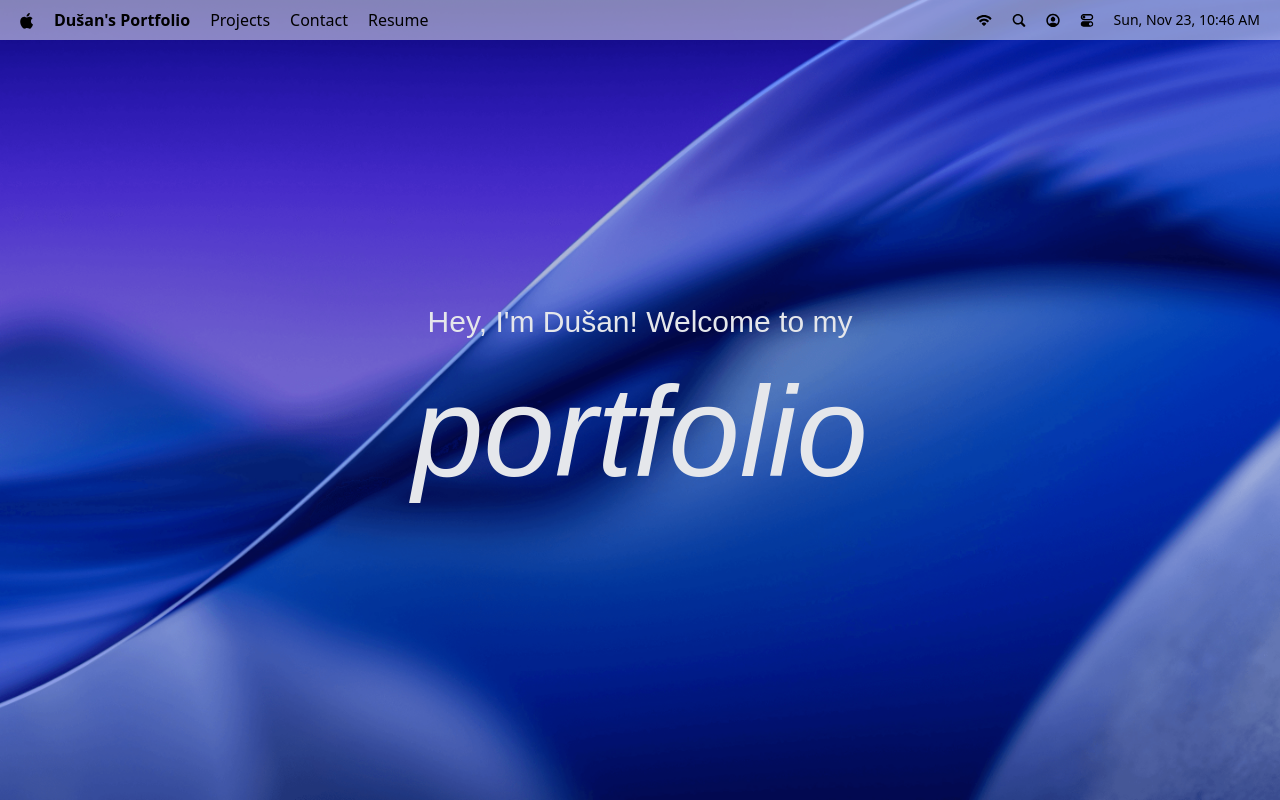
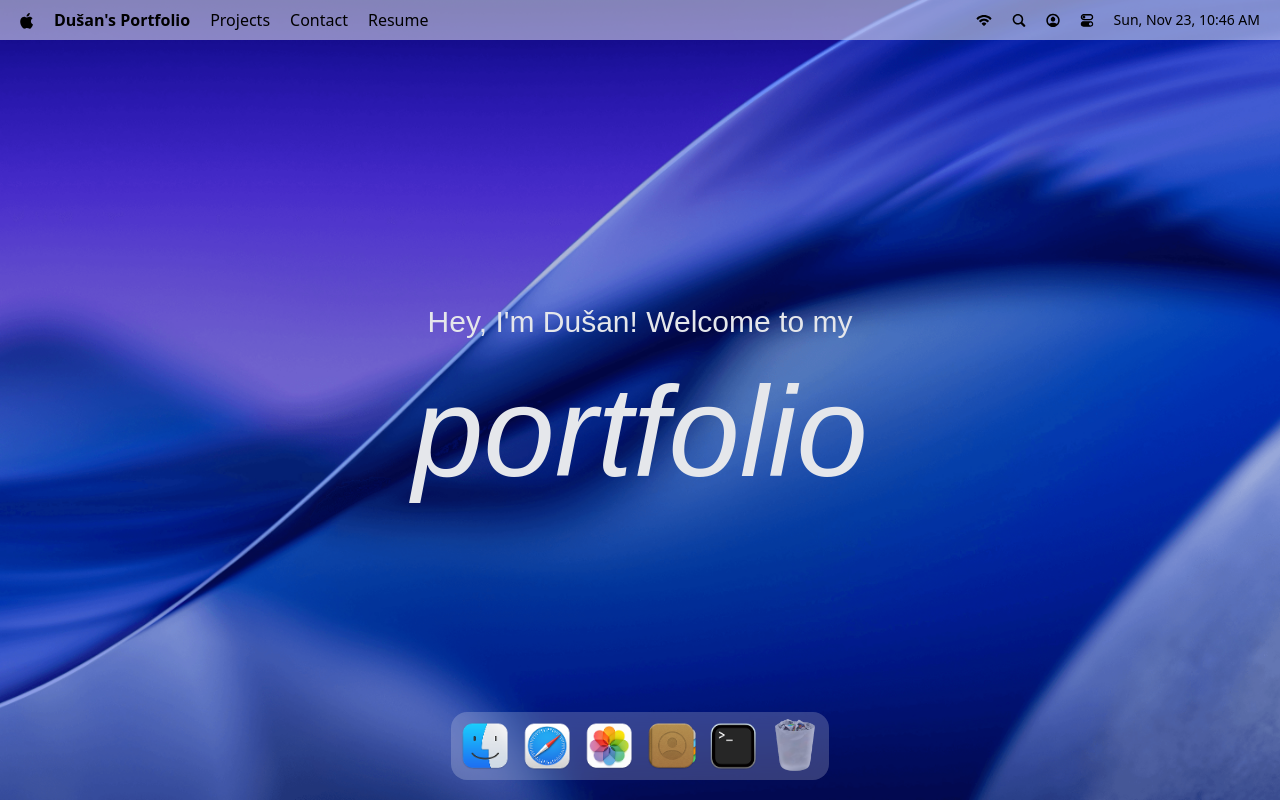
Before and after one commit to dulee19/MacOS-Portfolio, a React (Vite) app: page / in a window 1280 px wide. Built offline with nearby package versions, Linux system fonts and the light colour scheme; a web font is replaced by a local one.

Commit message:
Implement dock presentation

```diff
--- a/package.json
+++ b/package.json
@@ -17,6 +17,7 @@
     "lucide-react": "^0.554.0",
     "react": "^19.2.0",
     "react-dom": "^19.2.0",
+    "react-tooltip": "^5.30.0",
     "tailwindcss": "^4.1.17"
   },
   "devDependencies": {
--- a/src/App.jsx
+++ b/src/App.jsx
@@ -1,4 +1,4 @@
-import { Navbar, Welcome } from "./components"
+import { Dock, Navbar, Welcome } from "./components"
 
 const App = () => {
   return (
@@ -7,6 +7,7 @@ const App = () => {
 
     <main>
       <Welcome />
+      <Dock />
     </main>
     </>
   )
--- /dev/null
+++ b/src/components/Dock.jsx
@@ -0,0 +1,92 @@
+import { useRef } from "react"
+import { dockApps } from "../constants";
+import { Tooltip } from "react-tooltip";
+import { useGSAP } from "@gsap/react";
+import gsap from "gsap";
+
+const Dock = () => {
+  const dockRef = useRef(null);
+
+  useGSAP(() => {
+    const dock = dockRef.current;
+    if (!dock) return;
+
+    const icons = dock.querySelectorAll('.dock-icon');
+
+    const animateIcons = (mouseX) => {
+      const { left } = dock.getBoundingClientRect();
+
+      icons.forEach((icon) => {
+        const { left: iconLeft, width } = icon.getBoundingClientRect();
+        const center = iconLeft - left + width / 2;
+        const distance = Math.abs(mouseX - center);
+        const intensity = Math.exp(-(distance ** 2.5) / 20000);
+
+        gsap.to(icon, {
+            scale: 1 + 0.25 * intensity,
+            y: -15 * intensity,
+            duration: 0.2,
+            ease: 'power1.out'
+        })
+      })
+    };
+
+    const handleMouseMove = (e) => {
+        const { left } = dock.getBoundingClientRect();
+
+        animateIcons(e.clientX - left);
+    };
+
+    const resetIcons = () => icons.forEach((icon) => gsap.to(icon, {
+        scale: 1,
+        y: 0,
+        duration: 0.3,
+        ease: 'power1.out'
+      })
+    );
+
+    dock.addEventListener("mousemove", handleMouseMove);
+    dock.addEventListener("mouseleave", resetIcons);
+
+    return () => {
+        dock.removeEventListener("mousemove", handleMouseMove);
+        dock.removeEventListener("mouseleave", resetIcons);
+    }
+  }, [])
+
+  const toggleApp = (app) => {
+
+  }
+
+  return (
+    <section id="dock">
+        <div ref={dockRef} className="dock-container">
+          {dockApps.map(({ id, name, icon, canOpen }) => (
+            <div key={id} className="relative flex justify-center">
+                <button
+                    type="button"
+                    className="dock-icon"
+                    aria-label={name}
+                    data-tooltip-id="dock-tooltip"
+                    data-tooltip-content={name}
+                    data-tooltip-delay-show={150}
+                    disabled={!canOpen}
+                    onClick={() => toggleApp({ id, canOpen })}
+                >
+                    <img
+                        src={`/images/${icon}`}
+                        alt={name}
+                        loading="lazy"
+                        className={canOpen ? '' : 'opacity-60'}
+                    />
+                </button>
+            </div>
+          ))}
+
+          <Tooltip id="dock-tooltip" place="top" className="tooltip" />
+        </div>
+    </section>
+  )
+}
+
+export default Dock
--- a/src/components/index.js
+++ b/src/components/index.js
@@ -1,2 +1,3 @@
 export { default as Navbar } from "./Navbar";
 export { default as Welcome } from "./Welcome";
+export { default as Dock } from "./Dock";
```
Also changed, not shown: 1 other file (tests, documents, lock files or other folders).
